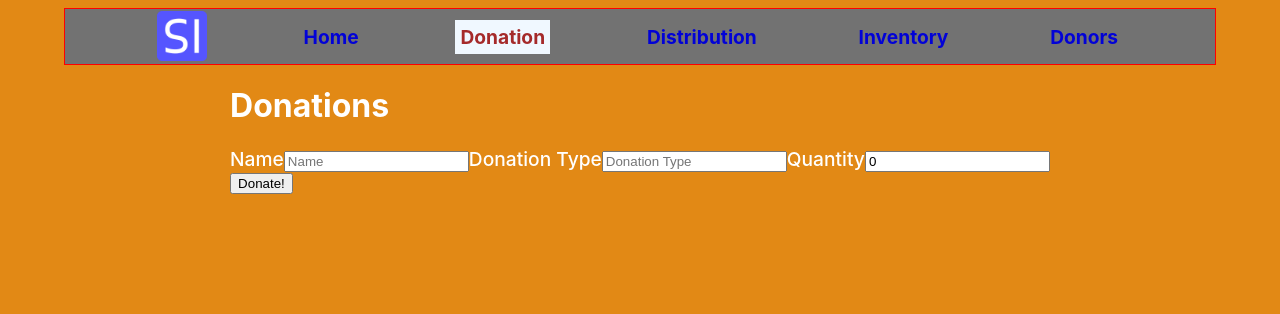
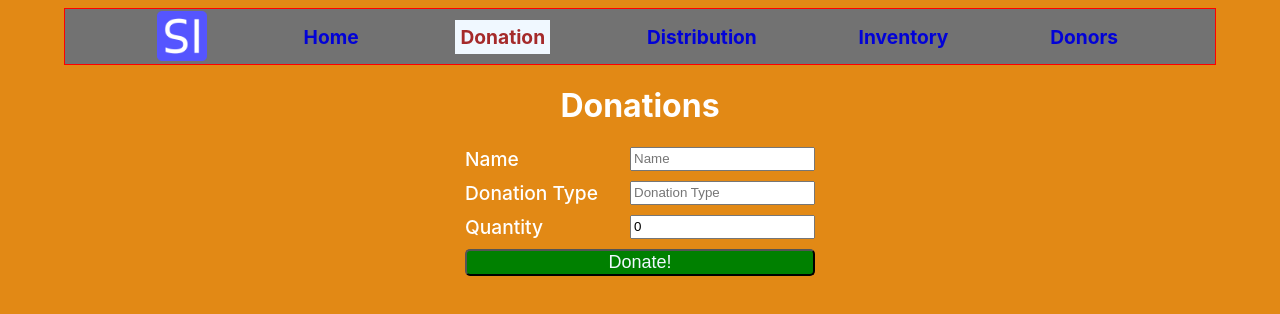
Before and after one commit to Sparky338/Digital-Aid_technical, a React (Create React App) app in the folder digital-aid-seattle/: page /donation in a window 1280 px wide. Shown: the top 314 px of the page. Built offline with nearby package versions, Linux system fonts and the light colour scheme.

Commit message:
form, button, label, errors styled, donation styled

```diff
--- a/digital-aid-seattle/src/components/distribution.js
+++ b/digital-aid-seattle/src/components/distribution.js
@@ -2,20 +2,19 @@ import { useEffect, useState } from "react";
 import { donationDistribution } from "../mock_backend";
 
 const Distribution = () => {
-
   // Create a semi-permanent storage for Inventory, Donors, Donations, and
   // Distribution. Would normally be stored in a database.
-    if (!localStorage.getItem('inventory')) {
-        localStorage.setItem('inventory', "{}");
+  if (!localStorage.getItem("inventory")) {
+    localStorage.setItem("inventory", "{}");
   }
-    if (!localStorage.getItem('donors')) {
-        localStorage.setItem('donors', "{}");
+  if (!localStorage.getItem("donors")) {
+    localStorage.setItem("donors", "{}");
   }
-    if (!localStorage.getItem('donations')) {
-        localStorage.setItem('donations', "{}");
+  if (!localStorage.getItem("donations")) {
+    localStorage.setItem("donations", "{}");
   }
-    if (!localStorage.getItem('distribution')) {
-        localStorage.setItem('distribution', "{}");
+  if (!localStorage.getItem("distribution")) {
+    localStorage.setItem("distribution", "{}");
   }
 
   const [distributionType, setDistributionType] = useState("");
@@ -30,7 +29,8 @@ const Distribution = () => {
 
     if (!distributionType) errors.push("A distribution type must be specified");
     if (!qty) errors.push("A quantity must be entered");
-        if (isNaN(qty) || qty <= 0) errors.push("Quantity must be a numerical value greater than 0");
+    if (isNaN(qty) || qty <= 0)
+      errors.push("Quantity must be a numerical value greater than 0");
 
     setValidationErrors(errors);
   }, [distributionType, qty]);
@@ -40,28 +40,31 @@ const Distribution = () => {
     setDistributionRes("");
     setHasSubmitted(true);
 
-        if (validationErrors.length) return alert("Please correct the errors before submitting.")
+    if (validationErrors.length)
+      return alert("Please correct the errors before submitting.");
 
     // If this was using a database, this would dispatch to the database and return a response.
     await setDistributionRes(donationDistribution(distributionType, qty));
 
     setDistributionType("");
     setQty(0);
-        setHasSubmitted(false)
-    }
+    setHasSubmitted(false);
+  };
 
   return (
     <div className="mainDiv">
+      <h1>Distributions</h1>
       <div className="distributions">
-                <h1>Distributions</h1>
         <div className="distribution-container form">
           <form className="distribution-form" onSubmit={handleSubmit}>
             {hasSubmitted && validationErrors.length > 0 && (
               <div className="outer-error">
                 <div className="errorhandling">
                   <ul className="errors">
-                                        {validationErrors.map(error => (
-                                            <li className="error-list" key={error}>{error}</li>
+                    {validationErrors.map((error) => (
+                      <li className="error-list" key={error}>
+                        {error}
+                      </li>
                     ))}
                   </ul>
                 </div>
@@ -73,7 +76,7 @@ const Distribution = () => {
                 className="distribution-form-input"
                 type="text"
                 value={distributionType}
-                                onChange={e => setDistributionType(e.target.value)}
+                onChange={(e) => setDistributionType(e.target.value)}
                 placeholder="Distribution Type"
               />
             </label>
@@ -83,19 +86,19 @@ const Distribution = () => {
                 className="distribution-form-input"
                 type="number"
                 value={qty}
-                                onChange={e => setQty(e.target.value)}
+                onChange={(e) => setQty(e.target.value)}
                 placeholder="Quantity"
               />
             </label>
           </form>
         </div>
-                <button className="button distribute-button" onClick={handleSubmit}>Distribute!</button>
-                <div className="distribution-response">
-                    {distributionRes}
+        <button className="button distribute-button" onClick={handleSubmit}>
+          Distribute!
+        </button>
+        <div className="distribution-response">{distributionRes}</div>
       </div>
     </div>
-        </div>
-    )
-}
+  );
+};
 
-export default Distribution
+export default Distribution;
--- a/digital-aid-seattle/src/components/donation.js
+++ b/digital-aid-seattle/src/components/donation.js
@@ -1,21 +1,21 @@
 import { useEffect, useState } from "react";
-import {donation} from "../mock_backend"
+import { donation } from "../mock_backend";
+import "../css/donation.css";
 
 const Donation = () => {
-
   // Create a semi-permanent storage for Inventory, Donors, Donations, and
   // Distribution. Would normally be stored in a database.
-    if (!localStorage.getItem('inventory')) {
-        localStorage.setItem('inventory', '{}');
+  if (!localStorage.getItem("inventory")) {
+    localStorage.setItem("inventory", "{}");
   }
-    if (!localStorage.getItem('donors')) {
-        localStorage.setItem('donors', "{}");
+  if (!localStorage.getItem("donors")) {
+    localStorage.setItem("donors", "{}");
   }
-    if (!localStorage.getItem('donations')) {
-        localStorage.setItem('donations', "[]");
+  if (!localStorage.getItem("donations")) {
+    localStorage.setItem("donations", "[]");
   }
-    if (!localStorage.getItem('distribution')) {
-        localStorage.setItem('distribution', "[]");
+  if (!localStorage.getItem("distribution")) {
+    localStorage.setItem("distribution", "[]");
   }
 
   const [name, setName] = useState("");
@@ -31,7 +31,8 @@ const Donation = () => {
 
     if (!donationType) errors.push("A donation type must be specified");
     if (!qty) errors.push("A quantity must be entered");
-        if (isNaN(qty) || qty <= 0) errors.push("Quantity must be a numerical value greater than 0");
+    if (isNaN(qty) || qty <= 0)
+      errors.push("Quantity must be a numerical value greater than 0");
 
     setValidationErrors(errors);
   }, [donationType, qty]);
@@ -41,29 +42,34 @@ const Donation = () => {
     setDonationRes("");
 
     setHasSubmitted(true);
-        if (validationErrors.length) return alert("Please correct the errors before submitting.")
+    if (validationErrors.length)
+      return alert("Please correct the errors before submitting.");
 
     // If this was using a database, this would dispatch to the database and return a response.
-        await setDonationRes(donation(name ? name : "Anonymous", donationType.toLowerCase(), qty));
+    await setDonationRes(
+      donation(name ? name : "Anonymous", donationType.toLowerCase(), qty)
+    );
 
     setName("");
     setDonationType("");
     setQty(0);
-        setHasSubmitted(false)
-    }
+    setHasSubmitted(false);
+  };
 
   return (
     <div className="mainDiv">
+      <h1>Donations</h1>
       <div className="donations">
-                <h1>Donations</h1>
-                <div className="donation-container form">
+        <div className="donation-form-container">
           <form className="donation-form" onSubmit={handleSubmit}>
             {hasSubmitted && validationErrors.length > 0 && (
               <div className="outer-error">
                 <div className="errorhandling">
                   <ul className="errors">
-                                        {validationErrors.map(error => (
-                                            <li className="error-list" key={error}>{error}</li>
+                    {validationErrors.map((error) => (
+                      <li className="error-list" key={error}>
+                        {error}
+                      </li>
                     ))}
                   </ul>
                 </div>
@@ -75,7 +81,7 @@ const Donation = () => {
                 className="donation-form-input"
                 type="text"
                 value={name}
-                                onChange={e => setName(e.target.value)}
+                onChange={(e) => setName(e.target.value)}
                 placeholder="Name"
               />
             </label>
@@ -85,7 +91,7 @@ const Donation = () => {
                 className="donation-form-input"
                 type="text"
                 value={donationType}
-                                onChange={e => setDonationType(e.target.value)}
+                onChange={(e) => setDonationType(e.target.value)}
                 placeholder="Donation Type"
               />
             </label>
@@ -95,19 +101,19 @@ const Donation = () => {
                 className="donation-form-input"
                 type="number"
                 value={qty}
-                                onChange={e => setQty(e.target.value)}
+                onChange={(e) => setQty(e.target.value)}
                 placeholder="Quantity"
               />
             </label>
           </form>
         </div>
-                <button className="button donation-button" onClick={handleSubmit}>Donate!</button>
-                <div className="donation-response">
-                    {donationRes}
+        <button className="button donation-button" onClick={handleSubmit}>
+          Donate!
+        </button>
+        <div className="donation-response">{donationRes}</div>
       </div>
     </div>
-        </div>
-    )
-}
+  );
+};
 
 export default Donation;
--- /dev/null
+++ b/digital-aid-seattle/src/css/donation.css
@@ -0,0 +1,4 @@
+.donations {
+    display: flex;
+    flex-direction: column;
+}
--- a/digital-aid-seattle/src/index.css
+++ b/digital-aid-seattle/src/index.css
@@ -53,3 +53,30 @@ code {
   flex-direction: column;
   align-items: center;
 }
+
+form {
+  display: flex;
+  flex-direction: column;
+}
+
+label {
+  width: 350px;
+  padding-bottom: 10px;
+  display: flex;
+  justify-content: space-between;
+}
+
+button {
+  background-color: green;
+  font-size: large;
+  color: aliceblue;
+  border-radius: 5px;
+}
+
+.errors {
+  color: red;
+  background-color: whitesmoke;
+  font-size: large;
+  font-weight: 700;
+  padding-right: 20px;
+}
```
Lines whose indentation alone changed are shown as unchanged.
